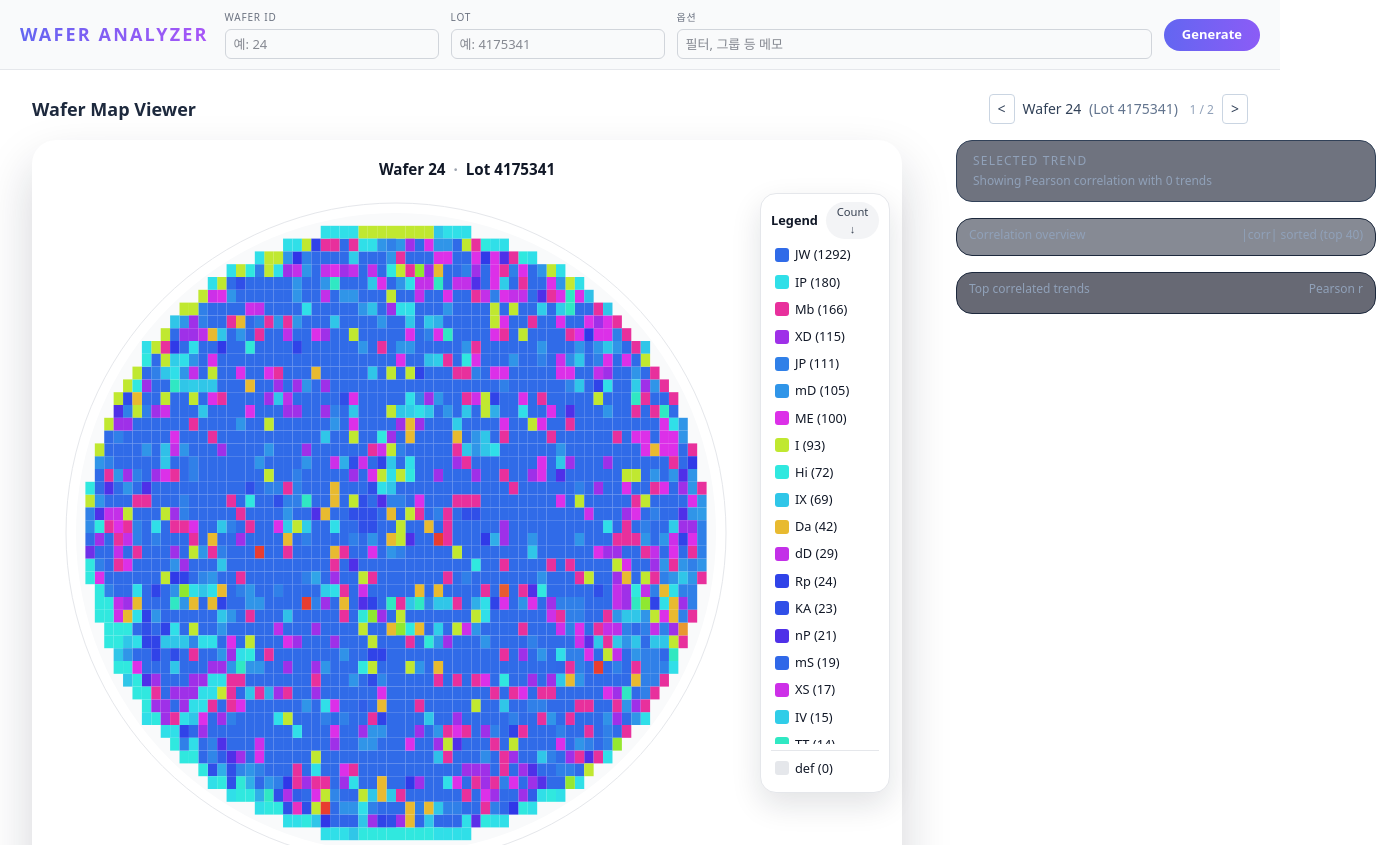
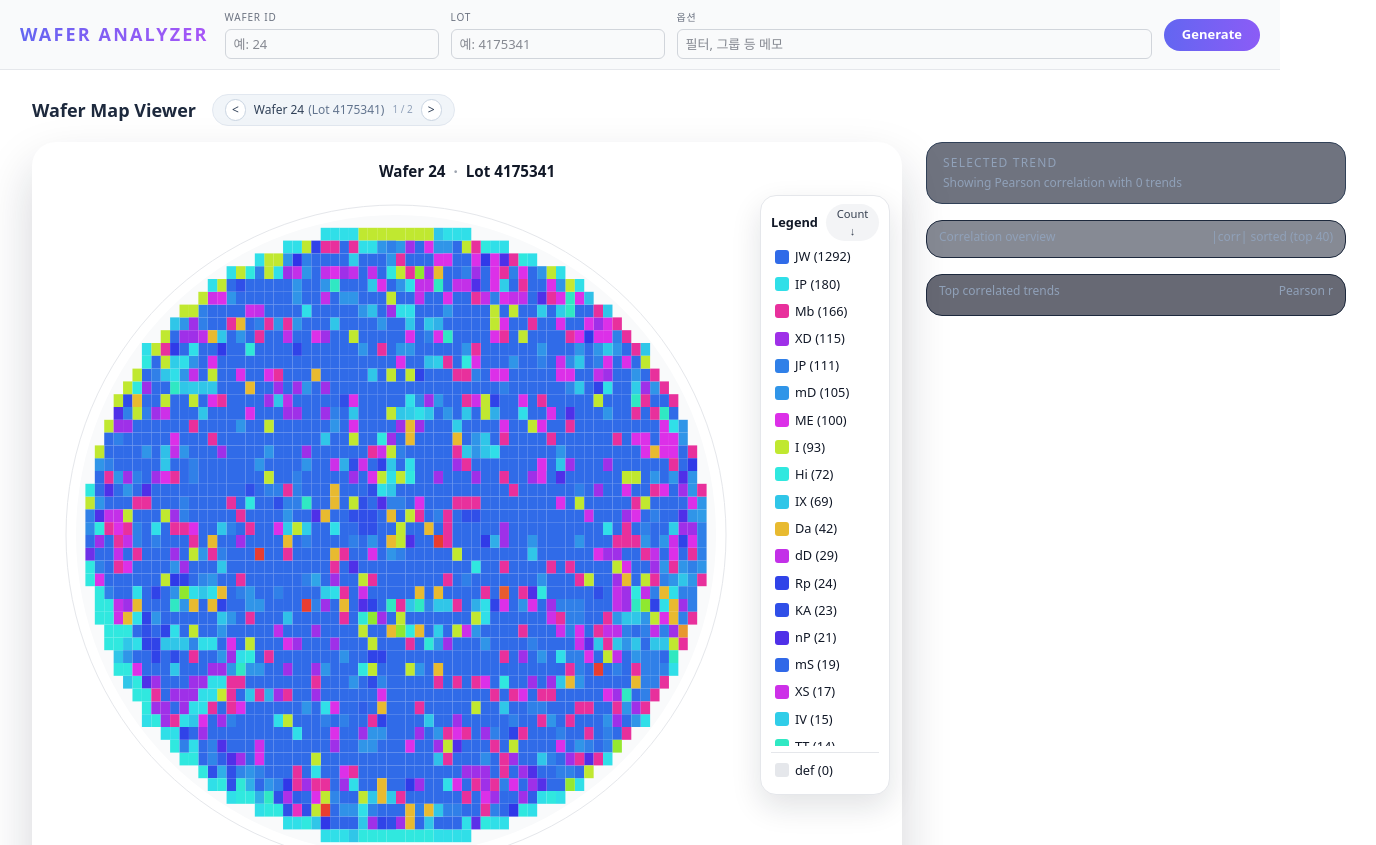
Before and after one commit to MunSikPark/wafer_dashboard, a SvelteKit app: page / in a window 1280 px wide. Shown: the top 845 px of the page, 1376 px wide, since content can reach past the window. Built offline with nearby package versions, Linux system fonts and the light colour scheme.

Commit message:
wafer heat map design change

```diff
--- a/src/components/WaferPage.svelte
+++ b/src/components/WaferPage.svelte
@@ -49,50 +49,68 @@
 </script>
 
 <div class="min-h-[480px] px-8 pt-6 pb-10 bg-white">
-  <header class="flex items-center justify-between mb-4">
+  <!-- 헤더 영역 -->
+  <header class="mb-4">
+    <div class="flex items-center gap-4">
+      <!-- 제목 -->
       <div class="text-lg font-semibold text-slate-800">
         Wafer Map Viewer
       </div>
 
+      <!-- 제목 오른쪽에 바로 붙는 웨이퍼 선택 영역 -->
       {#if currentWafer}
-      <div class="flex items-center gap-2 text-sm text-slate-700">
+        <div
+          class="flex items-center gap-2 text-xs text-slate-700
+                 bg-slate-100 px-3 py-1 rounded-full border border-slate-200"
+        >
           <button
-          class="px-2 py-1 rounded border border-slate-300 bg-white hover:bg-slate-100"
+            class="px-1.5 py-0.5 rounded-full border border-slate-300 bg-white hover:bg-slate-100"
+            type="button"
             on:click={prev}
           >
             &lt;
           </button>
 
-        <div>
+          <div class="flex items-center gap-1">
+            <span class="font-medium">
               Wafer {currentWafer.wafer}
-          <span class="text-slate-500 ml-1">(Lot {currentWafer.lot})</span>
-          <span class="ml-2 text-xs text-slate-400">
+            </span>
+            <span class="text-slate-500">
+              (Lot {currentWafer.lot})
+            </span>
+            <span class="ml-1 text-[10px] text-slate-400">
               {currentIndex + 1} / {wafers.length}
             </span>
           </div>
 
           <button
-          class="px-2 py-1 rounded border border-slate-300 bg-white hover:bg-slate-100"
+            class="px-1.5 py-0.5 rounded-full border border-slate-300 bg-white hover:bg-slate-100"
+            type="button"
             on:click={next}
           >
             &gt;
           </button>
         </div>
       {/if}
+    </div>
   </header>
 
-  <!-- 핵심: 두 컬럼 레이아웃 -->
-  <main class="flex items-start gap-6">
-
-    <!-- 왼쪽: 웨이퍼맵 고정 폭 -->
-    <div class="shrink-0 w-[900px]">
+  <!-- 이하 나머지 main 부분은 그대로 유지 -->
+  <main class="flex items-start justify-start gap-6">
+    {#if loading}
+      <div class="text-slate-400">Loading wafer data...</div>
+    {:else if error}
+      <div class="text-red-500">Error: {error}</div>
+    {:else if !currentWafer}
+      <div class="text-slate-400">No wafer data.</div>
+    {:else}
+      <div class="flex-shrink-0">
         <WaferMapPanel {currentWafer} wafer={currentWafer} />
       </div>
 
-    <!-- 오른쪽: 트렌드 코릴레이션 패널 -->
       <div class="flex-1 min-w-[420px]">
         <TrendCorrelationPanel {trendNames} />
       </div>
-
+    {/if}
   </main>
 </div>
```
Lines whose indentation alone changed are shown as unchanged.
